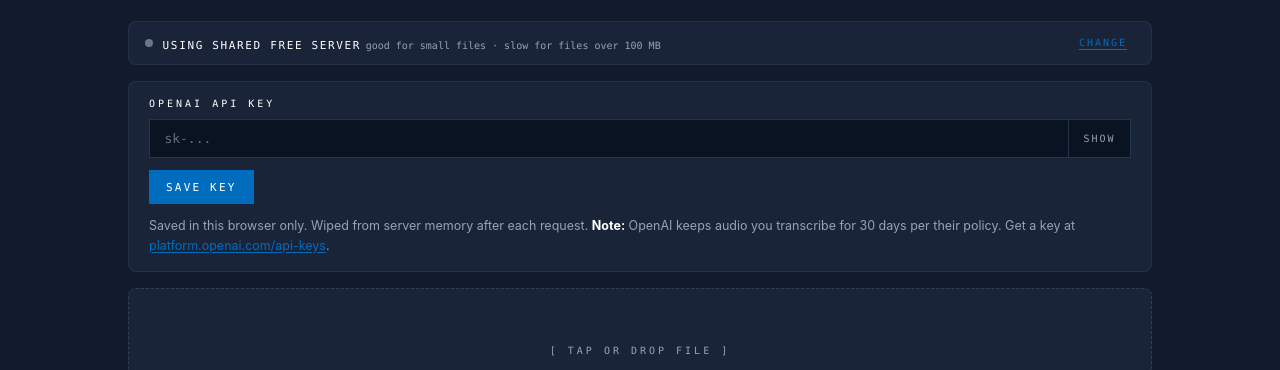
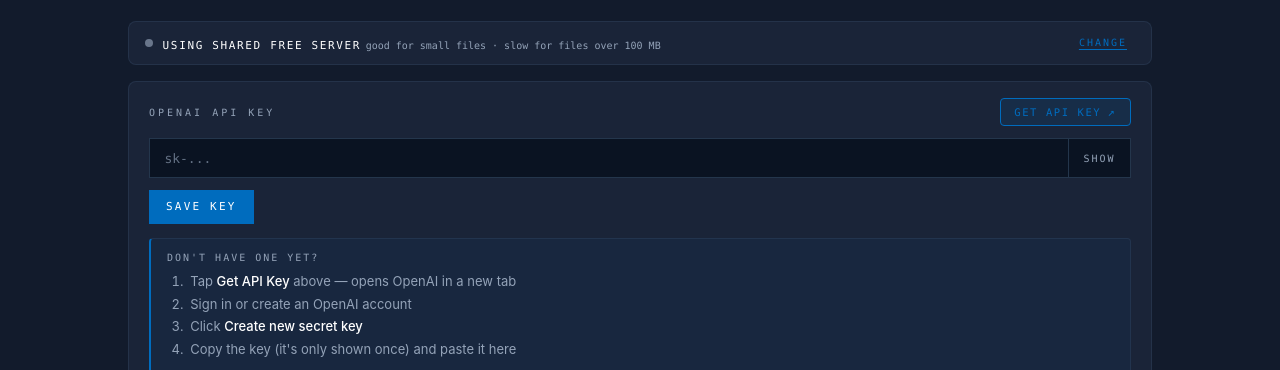
Before and after one commit to Automate-Anything/audio-transcriber, a website: page public/index.html in a window 1280 px wide. Shown: the part 228-598 px from the top of the page. Drawn offline with Linux system fonts and the light colour scheme.

Commit message:
Prominent 'Get API Key' button + inline setup steps
API key panel restructure:
- Header row: 'OpenAI API Key' label on the left, 'Get API Key ↗'
  button on the right (royal blue outlined, tinted bg, opens
  platform.openai.com/api-keys in a new tab)
- New 'Don't have one yet?' inline guide below the input with
  numbered steps (1. Tap Get API Key  2. Sign in  3. Create new
  secret key  4. Copy + paste). Styled as a left-blue-bordered
  callout, only visible while in edit mode.
- Removed the link from the help text (it's redundant now)
- Help text now focused on the privacy/retention disclosures

```diff
--- a/public/index.html
+++ b/public/index.html
@@ -432,7 +432,61 @@
 
     /* API key panel */
     .key-panel { padding: 1rem 1.25rem; }
-    .key-label { display: block; margin-bottom: 0.6rem; }
+    .key-header {
+      display: flex; align-items: center; justify-content: space-between;
+      gap: 0.75rem; flex-wrap: wrap;
+      margin-bottom: 0.75rem;
+    }
+    .key-label { display: block; margin: 0; }
+    .get-key-btn {
+      display: inline-flex; align-items: center; gap: 0.4rem;
+      padding: 0.45rem 0.85rem;
+      background: rgba(0, 108, 190, 0.12);
+      border: 1px solid var(--cta);
+      color: var(--cta);
+      font-family: var(--font-mono);
+      font-size: 10.5px;
+      text-transform: uppercase;
+      letter-spacing: 0.15em;
+      text-decoration: none;
+      border-radius: 4px;
+      transition: background 0.15s, color 0.15s;
+      white-space: nowrap;
+    }
+    .get-key-btn:hover { background: var(--cta); color: var(--fg); }
+    .get-key-btn .ext-icon { font-size: 12px; line-height: 1; }
+
+    .key-steps {
+      margin-top: 0.85rem;
+      padding: 0.85rem 1rem;
+      background: rgba(0, 108, 190, 0.05);
+      border: 1px solid var(--border);
+      border-left: 2px solid var(--cta);
+      border-radius: 4px;
+    }
+    .key-steps-title {
+      font-family: var(--font-mono);
+      font-size: 10px;
+      text-transform: uppercase;
+      letter-spacing: 0.2em;
+      color: var(--fg-muted);
+      margin-bottom: 0.5rem;
+    }
+    .key-steps ol {
+      margin: 0; padding-left: 1.25rem;
+      list-style-position: outside;
+    }
+    .key-steps li {
+      font-family: var(--font-sans);
+      font-size: 13px;
+      line-height: 1.55;
+      color: var(--fg-muted);
+      padding-left: 0.2rem;
+      margin-bottom: 0.15rem;
+    }
+    .key-steps li:last-child { margin-bottom: 0; }
+    .key-steps li strong { color: var(--fg); font-weight: 500; }
+
     .key-input-wrap { display: flex; align-items: stretch; border: 1px solid var(--border-strong); width: 100%; background: var(--bg-input); }
     .key-input { flex: 1; min-width: 0; padding: 0.7rem 0.9rem; border: none; background: transparent; font-family: var(--font-mono); font-size: 13px; color: var(--fg); outline: none; }
     .key-input::placeholder { color: var(--fg-faint); }
@@ -816,7 +870,12 @@
       <!-- API key panel -->
       <div class="panel" style="margin-bottom: 1rem;">
         <div class="key-panel">
-          <div class="key-label mono-sm" style="color: var(--ink);">OpenAI API Key</div>
+          <div class="key-header">
+            <div class="key-label mono-sm">OpenAI API Key</div>
+            <a class="get-key-btn" href="https://platform.openai.com/api-keys" target="_blank" rel="noopener noreferrer">
+              Get API Key <span class="ext-icon" aria-hidden="true">↗</span>
+            </a>
+          </div>
           <div id="key-edit-mode">
             <div class="key-input-wrap">
               <input id="api-key" class="key-input" type="password" placeholder="sk-..." autocomplete="off" spellcheck="false" autocapitalize="off">
@@ -826,16 +885,25 @@
               <button id="save-key" class="btn primary">Save Key</button>
               <div id="key-error" class="err-inline hidden"></div>
             </div>
+            <div class="key-steps">
+              <div class="key-steps-title">Don't have one yet?</div>
+              <ol>
+                <li>Tap <strong>Get API Key</strong> above &mdash; opens OpenAI in a new tab</li>
+                <li>Sign in or create an OpenAI account</li>
+                <li>Click <strong>Create new secret key</strong></li>
+                <li>Copy the key (it's only shown once) and paste it here</li>
+              </ol>
+            </div>
           </div>
           <div id="key-saved-mode" class="hidden">
             <div class="key-saved-line">
               <span class="check">✓</span>
               <span class="key-preview" id="key-preview"></span>
-              <button id="clear-key" class="reveal-btn" type="button" style="border-left: 1px solid var(--ink);">Change</button>
+              <button id="clear-key" class="reveal-btn" type="button">Change</button>
             </div>
           </div>
           <div class="key-help">
-            Saved in this browser only. Wiped from server memory after each request. <strong>Note:</strong> OpenAI keeps audio you transcribe for 30 days per their policy. Get a key at <a href="https://platform.openai.com/api-keys" target="_blank" rel="noopener">platform.openai.com/api-keys</a>.
+            Saved in this browser only. Wiped from server memory after each request. <strong>Note:</strong> OpenAI keeps audio you transcribe for 30 days per their policy.
           </div>
         </div>
       </div>
```
